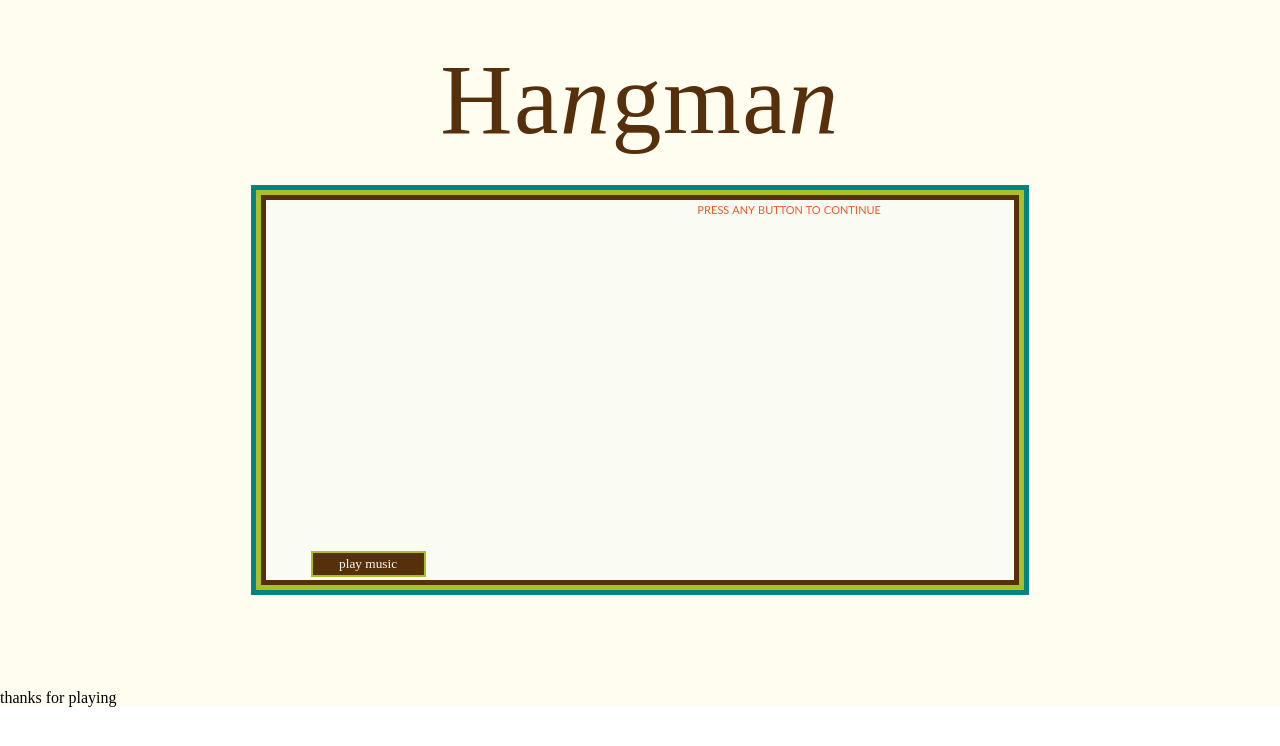
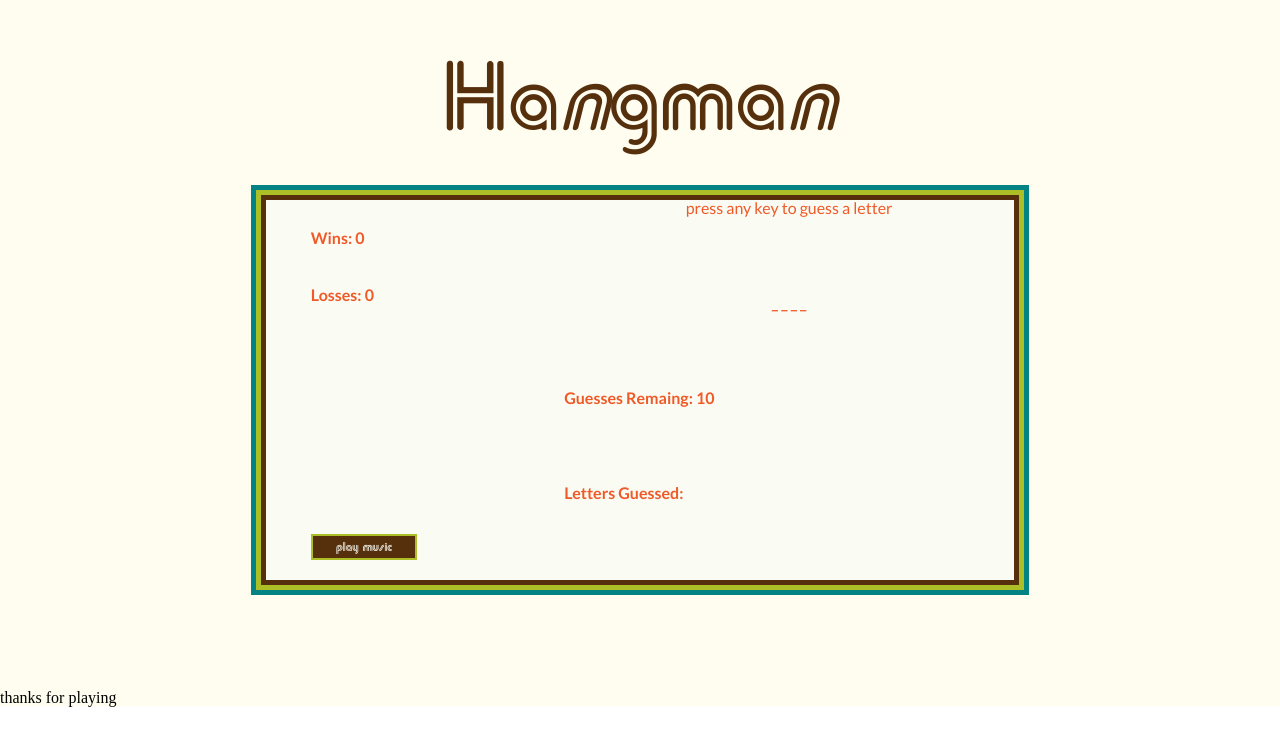
Before and after one commit to jameshornung/week-3-game, a PHP site: page / in a window 1280 px wide. Shown: the top 746 px of the page. Run offline with PHP 8.4, Linux system fonts and the light colour scheme.

Commit message:
first commit of js including failed attempts

```diff
--- a/assets/css/style.css
+++ b/assets/css/style.css
@@ -1,11 +1,12 @@
 @font-face{
 	font-family: duoline;
-	src: url('duoline.ttf');
+	src: url("../duo.ttf");
 }
 
 #container{
 	width: 100%;
 	background: #fefdf0;
+	height: 100%;
 }
 
 header{
@@ -17,7 +18,7 @@ header{
 }
 
 h1{
-	font-family: DUO-LINE;
+	font-family: duoline;
 	font-size: 100px;
 	color: #56300d;
 	letter-spacing: 1.5px;
@@ -42,8 +43,10 @@ h1{
 	height: 400px;
 	background: #fafbf3;
 	font-family: 'Lato', sans-serif;
+	color: color: #f05a28;
 	margin-bottom: 100px;
 	outline: #038384 solid 5px;
+
 
 }
 
@@ -54,6 +57,7 @@ h1{
 }
 
 #score-box{
+	position: relative;
 	width: 40%;
 	border-top: 5px solid #56300d;
 	border-left: 5px solid #56300d;
@@ -102,30 +106,43 @@ h1{
 	width: 100%;
 	box-sizing: border-box;
 	height: 25%;
+	font-family: 'Lato', sans-serif;
+	color: #f05a28;
+	text-align: center;
 }
 
 #array-box{
 	width: 100%;
 	box-sizing: border-box;
 	height: 25%;
+	text-align: center;
+	font-family: 'Lato', sans-serif;
+	color: #f05a28;
+	font-weight: bold;
 }
 
 #remaining-guesses{
 	width: 100%;
 	box-sizing: border-box;
 	height: 25%;
+	font-family: 'Lato', sans-serif;
+	color: #f05a28;
+	font-weight: bold;
 }
 
 #letters-guessed-box{
 	width: 100%;
 	box-sizing: border-box;
 	height: 25%;
+	font-family: 'Lato', sans-serif;
+	color: #f05a28;
+	font-weight: bold;
 }
 
 
 #start-song{
 	background: #56300d;
-	font-family: DUO-LINE;
+	font-family: duoline;
 	color: #fafbf3;
 	text-align: center;
 	width: 55%;
@@ -137,6 +154,7 @@ h1{
 }
 
 #music-button{
-	position: relative;
-	bottom: -65%;
+	position: absolute;
+	bottom: 20px;
+	width: 65%;
 }
--- /dev/null
+++ b/assets/javascript/game.js
@@ -0,0 +1,125 @@
+//global variable
+var wordBank = ["dog", "bird", "pidgeon"];
+var targetWord = "";
+var targetWordArray = [];
+var wrongLetters = [];
+var correctLetters = [];
+var displayWord = [];
+var wins = 0;
+var losses = 0;
+var remainingGuesses = 10;
+
+
+
+//functions
+function startGame()
+{
+	targetWord = wordBank[Math.floor(Math.random()* wordBank.length)];
+	targetWordArray = targetWord.split("");
+
+	for(i=0; i<targetWord.length; i++)
+	{
+		displayWord.push(" _ ");
+	}
+
+	document.getElementById("array-box").innerHTML = displayWord.join("");
+	document.getElementById("instruction-box").innerHTML = "press any key to guess a letter";
+	document.getElementById("wins").innerHTML = "Wins: " + wins;
+	document.getElementById("losses").innerHTML = "Losses: " + losses;
+	document.getElementById("remaining-guesses").innerHTML = "Guesses Remaing: " + remainingGuesses;
+	document.getElementById("letters-guessed-box").innerHTML = "Letters Guessed: " + wrongLetters;
+}
+
+function checkLetter(letter)
+{
+	var isInWord;
+	for (i = 0; i < targetWordArray.length; i++)
+	{
+		if(letter == targetWordArray[i])
+		{
+			isInWord = true;
+			replaceLetter(letter);
+			correctLetters.push(letter);
+		}
+		else
+		{
+			isInWord = false;
+		}
+	}
+	if(isInWord == false)
+	{
+		wrongLetters.push(letter);
+		remainingGuesses = remainingGuesses - 1;
+	}
+	else
+	{
+
+	}
+	document.getElementById("array-box").innerHTML = displayWord.join("");
+}
+
+function reset()
+{
+	targetWord = "";
+	targetWordArray = [];
+	wrongLetters = [];
+	correctLetters = [];
+	displayWord = [];
+	remainingGuesses = 10;
+
+}
+
+function replaceLetter(letter)
+{
+	var j = targetWordArray.indexOf(letter);
+	displayWord.splice(j, 1, letter);
+}
+
+function checkForWin()
+{
+
+	if(correctLetters.length == targetWordArray.length)
+	{
+		document.getElementById("remaining-guesses").innerHTML = "YOU WIN, YOU WIN, YOU WIN";
+		wins = wins + 1;
+		document.getElementById("wins").innerHTML = "Wins: " + wins;
+		reset();
+		startGame();
+	}
+}
+
+function playMusic(){
+	document.getElementById("moon-song").play();
+}
+
+
+
+
+//main code
+startGame();
+
+document.onkeyup = function(event)
+{
+	console.log(targetWordArray);
+	console.log(displayWord);
+	var letterGuessed = String.fromCharCode(event.keyCode).toLowerCase();
+	checkLetter(letterGuessed);
+	document.getElementById("remaining-guesses").innerHTML = "Guesses Remaing: " + remainingGuesses;
+	document.getElementById("letters-guessed-box").innerHTML = "Letters Guessed: " + wrongLetters;
+
+	console.log(correctLetters.length);
+	console.log(targetWordArray.length);
+
+	checkForWin();
+
+	if (remainingGuesses == 0)
+	{
+		reset();
+		startGame();
+		losses = losses + 1;
+		document.getElementById("losses").innerHTML = "Losses: " + losses;
+	}
+
+}
+console.log(displayWord);
+//troubleshoot
--- a/assets/javascript/main.js
+++ b/assets/javascript/main.js
@@ -1,36 +1,62 @@
 var wins = 0;
 var losses = 0;
+var wordSelector = 0;
+var guessWord = ["mumford and sons", "zilker", "radiohead", "die antwoord", "cage the elephant"];
+var remainingGuesses = 5;
+var guessedLetters = [];
+var displayWord = guessWord[wordSelector].split("");
+var playWord = guessWord[wordSelector].split("");
+var evaluateKeystroke;
+var letterGuessed = "";
 
-var guessWord = ["mumford and sons", "zilker", "austin", "die antwoord"];
+for(i=0; i < displayWord.length; i++){
+	if (displayWord[i] === " "){
+	}
+	else{
+	displayWord[i] = "\u2014";
+	}
+};
 
-document.onkeypress= function(event){
-	document.getElementById("instruction-box").innerHTML = "";
+document.getElementById("instruction-box").innerHTML = "press any key to guess a letter";
 document.getElementById("wins").innerHTML = "Wins: " + wins;
 document.getElementById("losses").innerHTML = "Losses: " + losses;
+document.getElementById("remaining-guesses").innerHTML = "Guesses Remaing: " + remainingGuesses;
+document.getElementById("letters-guessed-box").innerHTML = "Letters Guessed: " + guessedLetters;
+document.getElementById("array-box").innerHTML = displayWord.join("");
 
-	var x=0;
+//record a keystroke from user and assign it to a variable
+for(remainingGuesses > 0){
+document.onkeyup = function(event){
 
-	if(x >= 0){
-		guessWord[x];
+	letterGuessed = String.fromCharCode(event.keyCode).toLowerCase();
+	console.log(letterGuessed);
+	//evaluate the keystroke to see if it is in the current array
+	evaluateKeystroke = playWord.includes(letterGuessed);
 
-		var playWord = guessWord[x].split("");
-		var playArray = playWord;
-		var j = 0;
-
-		for(i=0; i<playArray.length; i++){
-		if (playArray[i] === " "){
+if(evaluateKeystroke == true){
+	console.log("got one");
 	}
 else{
-			playArray[i] = "\u2014";
+	guessedLetters.push(letterGuessed);
+	remainingGuesses = remainingGuesses - 1;
+	document.getElementById("remaining-guesses").innerHTML = "Guesses Remaing: " + remainingGuesses;
+	document.getElementById("letters-guessed-box").innerHTML = "Letters Guessed: " + guessedLetters;
 }
 }
 }
-		console.log(playArray);
-	var displayWord = playArray.join("");
-	document.getElementById("array-box").innerHTML = displayWord;
-		console.log(displayWord);
+else{
+
 }
 
+
+
+
+
+
+
+
+
+//function to play music, need to learn how to make this pause music on second keystroke
 function playMusic(){
 	document.getElementById("moon-song").play();
 }
--- a/index.html
+++ b/index.html
@@ -1,7 +1,8 @@
 <!DOCTYPE html>
 <html>
 <head>
-
+	<meta charset="UTF-8">
+	<meta name="viewport" content="width=device-width, initial-scale=1">
 	<link rel="stylesheet" type="text/css" href="assets/css/reset.css">
 
 	<link rel="stylesheet" type="text/css" href="assets/css/style.css">
@@ -48,6 +49,6 @@
 	</footer>
 
 </div>
-<script type="text/javascript" src="assets/javascript/main.js"></script>
+<script type="text/javascript" src="assets/javascript/game.js"></script>
 </body>
 </html>
```
Also changed, not shown: assets/javascript/alternate.js (added, +96 -0 lines), assets/duo.TTF (added), 1 other file. Lines whose indentation alone changed are shown as unchanged.
